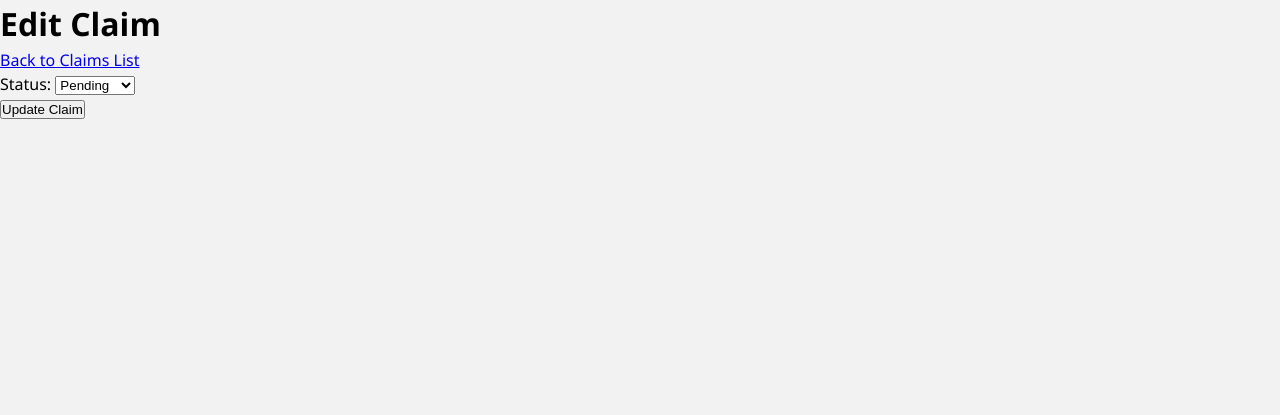
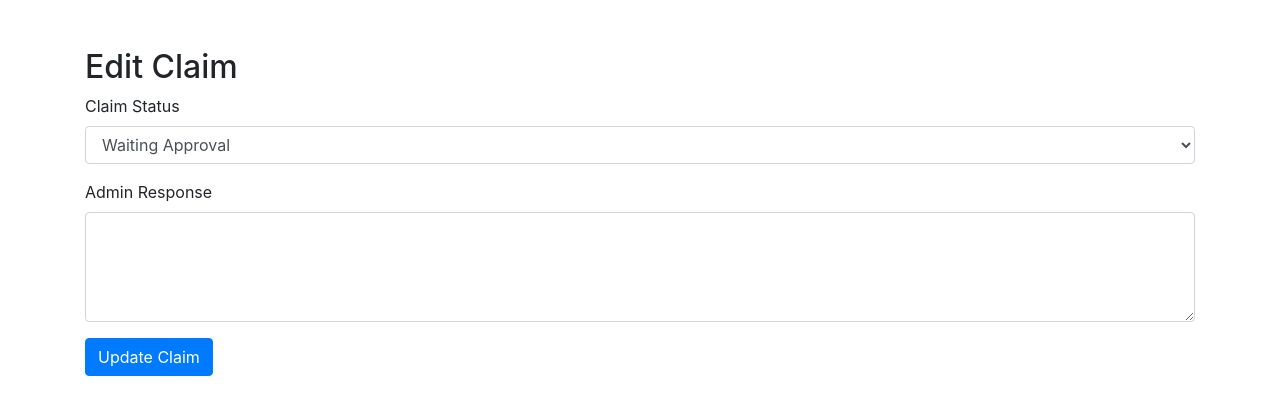
Before and after one commit to davidlinyh/CITS5505-project, a Python web app: template agileapp/app/templates/admin/edit-claim.html in a window 1280 px wide. Shown: the top 415 px of the page. Run offline with Jinja, Linux system fonts and the light colour scheme; the template is opened without the code that fills it, so the values that code supplies are empty; some libraries are stand-ins or nearby versions.

Commit message:
Added a view-claims feature and added admin_response in edit-claim page

```diff
--- a/agileapp/app/templates/admin/edit-claim.html
+++ b/agileapp/app/templates/admin/edit-claim.html
@@ -3,27 +3,30 @@
 <head>
     <meta charset="UTF-8">
     <meta name="viewport" content="width=device-width, initial-scale=1.0">
-    <link rel="stylesheet" type="text/css" href="{{ url_for('static', filename='css/styles.css') }}">
     <title>Edit Claim</title>
+    <link rel="stylesheet" href="https://stackpath.bootstrapcdn.com/bootstrap/4.5.2/css/bootstrap.min.css">
 </head>
 <body>
-    <header>
-        <h1>Edit Claim</h1>
-        <nav>
-            <a href="{{ url_for('admin_claims') }}">Back to Claims List</a>
-        </nav>
-    </header>
-    <main>
-        <form action="{{ url_for('edit_claim', claim_id=claim.id) }}" method="post">
-            <label for="status">Status:</label>
-            <select id="status" name="status">
-                <option value="Pending" {% if claim.status == 'Pending' %}selected{% endif %}>Pending</option>
-                <option value="Approved" {% if claim.status == 'Approved' %}selected{% endif %}>Approved</option>
-                <option value="Denied" {% if claim.status == 'Denied' %}selected{% endif %}>Denied</option>
-            </select>
-            <br>
-            <input type="submit" value="Update Claim">
+    <div class="container mt-5">
+        <h2>Edit Claim</h2>
+        <form method="POST">
+            <div class="form-group">
+                <label for="status">Claim Status</label>
+                <select class="form-control" id="status" name="status">
+                    <option value="waiting_approval" {% if claim.status == 'waiting_approval' %}selected{% endif %}>Waiting Approval</option>
+                    <option value="approved" {% if claim.status == 'approved' %}selected{% endif %}>Approved</option>
+                    <option value="rejected" {% if claim.status == 'rejected' %}selected{% endif %}>Rejected</option>
+                </select>
+            </div>
+            <div class="form-group">
+                <label for="admin_response">Admin Response</label>
+                <textarea class="form-control" id="admin_response" name="admin_response" rows="4">{{ claim.admin_response }}</textarea>
+            </div>
+            <button type="submit" class="btn btn-primary">Update Claim</button>
         </form>
-    </main>
+    </div>
+    <script src="https://code.jquery.com/jquery-3.5.1.slim.min.js"></script>
+    <script src="https://cdn.jsdelivr.net/npm/@popperjs/core@2.5.4/dist/umd/popper.min.js"></script>
+    <script src="https://stackpath.bootstrapcdn.com/bootstrap/4.5.2/js/bootstrap.min.js"></script>
 </body>
 </html>
```
Also changed, not shown: agileapp/app/routes.py (+13 -2 lines), agileapp/app/templates/view-claims.html (added, +35 -0 lines).
